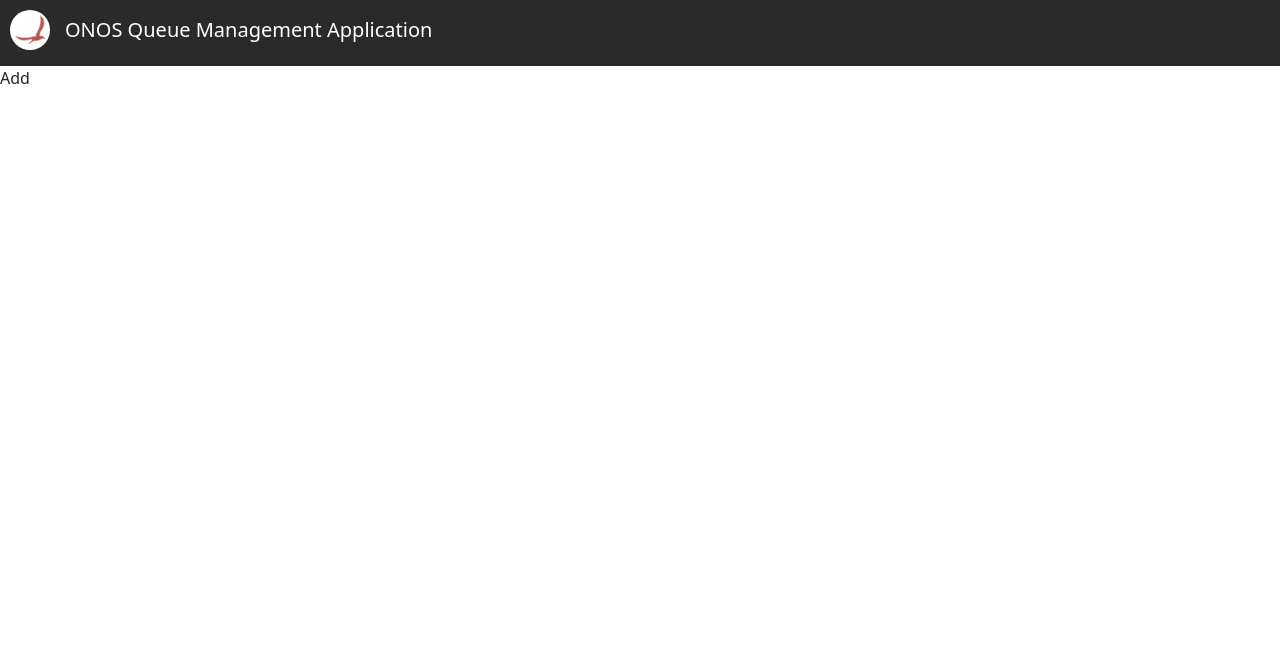
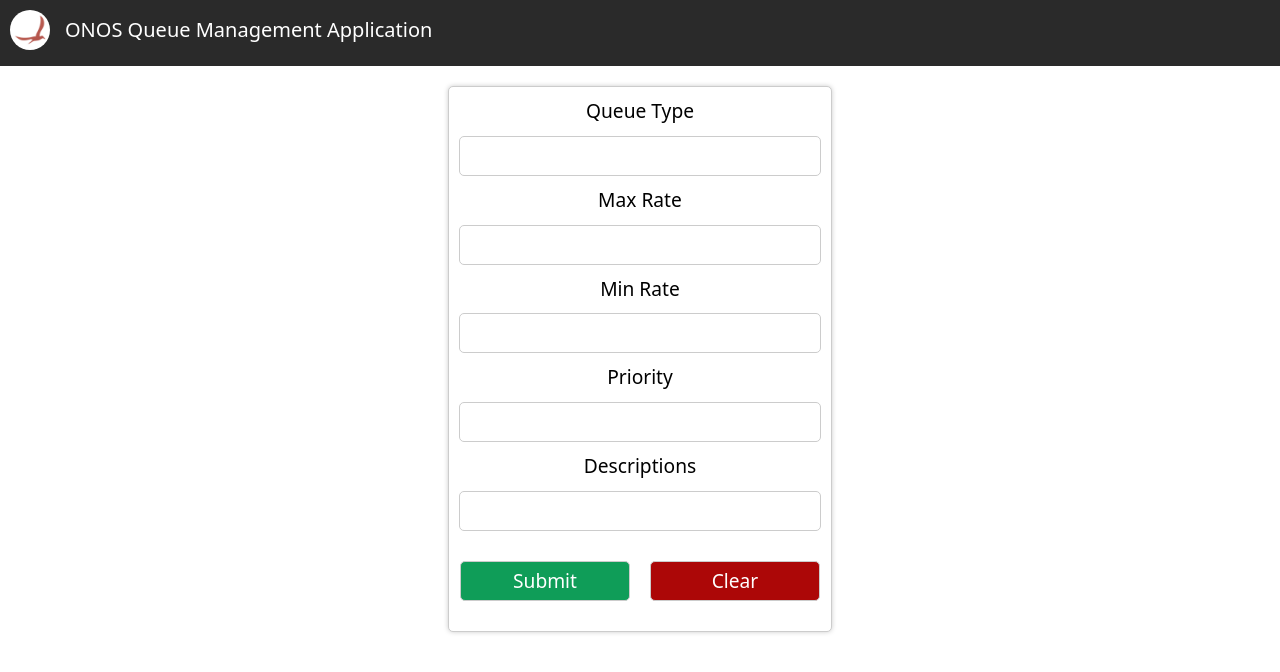
Before and after one commit to DamikaAlwis-Gif/Onos_app_frontend, a React (Create React App) app: page /add in a window 1280 px wide. Shown: the top 672 px of the page. Built offline with nearby package versions, Linux system fonts and the light colour scheme.

Commit message:
third_commit

```diff
--- /dev/null
+++ b/src/components/Add.css
@@ -0,0 +1,93 @@
+form{
+    display: flex;
+    flex-direction: column;
+    justify-content: center;
+    align-items: center;
+    margin: 20px auto;
+    width: 30%;
+    padding: 10px;
+    border: 1px solid #ccc;
+    border-radius: 5px;
+    box-shadow: 0 0 5px #ccc;
+    background-color: #fff;
+    color: #000;
+    font-size: 1.2rem;
+    font-weight: 500;
+    text-align: center;
+    transition: all 0.3s ease-in-out;
+}
+form:hover{
+    box-shadow: 0 0 10px #ccc;
+}
+form input{
+    width: 100%;
+    height: 40px;
+    margin: 10px 0;
+    padding: 0 10px;
+    border: 1px solid #ccc;
+    border-radius: 5px;
+    outline: none;
+    font-size: 1.2rem;
+    font-weight: 500;
+    transition: all 0.3s ease-in-out;
+}
+form input:focus{
+    border: 1px solid #000;
+}
+/* button{
+    width: 175px;
+    margin: 5px;
+} */
+
+.clear-button{
+  width: 170px;
+  height: 40px;
+  padding:5px;
+  margin: 10px 0;
+  border: 1px solid #ccc;
+  border-radius: 5px;
+  outline: none;
+  font-size: 1.2rem;
+  font-weight: 500;
+  transition: all 0.3s ease-in-out;
+  background-color: #ac0707;
+  color: #fff;
+  cursor: pointer;
+
+}
+.clear-button:hover{
+  background-color: #fff;
+  color: #ac0707;
+  border: 1px solid #ac0707;
+}
+.clear-button:active{
+  background-color: #ac0707;
+  color: #fff;
+  border: 1px solid #fff;
+}
+.submit-button{
+  width: 170px;
+  height: 40px;
+  padding:5px;
+  margin: 10px 0;
+  border: 1px solid #ccc;
+  border-radius: 5px;
+  outline: none;
+  font-size: 1.2rem;
+  font-weight: 500;
+  transition: all 0.3s ease-in-out;
+  background-color: #0f9d58;
+  color: #fff;
+  cursor: pointer;
+
+}
+.submit-button:hover{
+  background-color: #fff;
+  color: #0f9d58;
+  border: 1px solid #0f9d58;
+}
+.submit-button:active{
+  background-color: #0f9d58;
+  color: #fff;
+  border: 1px solid #fff;
+}
--- a/src/components/Add.jsx
+++ b/src/components/Add.jsx
@@ -1,9 +1,51 @@
 import React from 'react'
-
+import "./Add.css"
+import Button from "@mui/material/Button";
 const Add = () => {
   return (
-    <div>Add</div>
-  )
+    <div className="row">
+      <div>
+        <form>
+          <label for="name">Queue Type</label>
+          <input type="text" id="name" name="name" required></input>
+
+          <label >Max Rate</label>
+          <input type="text"  required></input>
+
+          <label >Min Rate</label>
+          <input type="text"  required></input>
+
+          <label>Priority</label>
+          <input type="text"  required></input>
+
+          <label >Descriptions</label>
+          <input type="text"  required></input>
+
+          <div
+            style={{
+              display: "flex",
+              flexDirection: "row",
+            }}
+          >
+            <div
+              style={{
+                margin: "10px",
+              }}
+            >
+              <button className="submit-button">Submit</button>
+            </div>
+            <div
+              style={{
+                margin: "10px",
+              }}
+            >
+              <button className="clear-button">Clear</button>
+            </div>
+          </div>
+        </form>
+      </div>
+    </div>
+  );
 }
 
 export default Add
--- a/src/components/NavBar.jsx
+++ b/src/components/NavBar.jsx
@@ -30,13 +30,17 @@ const NavBar = () => {
                   fontSize: "20px",
                   textAlign: "center",
                   color: "white",
+                  fontWeight: 500,
+
 
                 }}
               >
                 ONOS Queue Management Application
               </p>
             </div>
+
           </div>
+
         </div>
       </div>
     </div>
--- /dev/null
+++ b/src/components/QueueList.css
@@ -0,0 +1,26 @@
+.submit-button{
+  width: 170px;
+  height: 40px;
+  padding:5px;
+  margin: 10px 0;
+  border: 1px solid #ccc;
+  border-radius: 5px;
+  outline: none;
+  font-size: 1.2rem;
+  font-weight: 500;
+  transition: all 0.3s ease-in-out;
+  background-color: #0f9d58;
+  color: #fff;
+  cursor: pointer;
+
+}
+.submit-button:hover{
+  background-color: #fff;
+  color: #0f9d58;
+  border: 1px solid #0f9d58;
+}
+.submit-button:active{
+  background-color: #0f9d58;
+  color: #fff;
+  border: 1px solid #fff;
+}
--- a/src/components/QueueList.jsx
+++ b/src/components/QueueList.jsx
@@ -11,7 +11,7 @@ import TableRow from "@mui/material/TableRow";
 import Paper from "@mui/material/Paper";
 import { useNavigate } from 'react-router-dom';
 import IconButton from "@mui/material/IconButton";
-
+import "./QueueList.css";
 const QueueList = () => {
   const [switchName, setSwitchName] = useState("switch1");
   const navigate = useNavigate();
@@ -20,85 +20,20 @@ const QueueList = () => {
   }
   return (
     <div>
-      {/* <div className=".switch-name">
-        <p
-          style={{
-            fontSize: "20px",
-            textAlign: "center",
-            color: "black",
-            fontWeight: "bold",
-          }}
-        >
-          OVS switch : {switchName}
-        </p>
-      </div> */}
-
       <div className="container mt-5">
         <div className="row">
           <div style={{ marginBottom: "10px" }}>
-            <Button
+            {/* <Button
               variant="contained"
               color="success"
               size="small"
               onClick={handleAdd}
             >
               Add new queue
-            </Button>
+            </Button> */}
+            <button className = "submit-button" onClick={handleAdd}>Add New Queue</button>
           </div>
-          {/* <div className="col">
-            <table className="table table-light  table-hover table-responsive">
-              <thead>
-                <tr>
-                  <th>Queue ID</th>
-                  <th>Queue Type</th>
-                  <th>Max Rate</th>
-                  <th>Min Rate</th>
-                  <th>Priority</th>
-                  <th>Description</th>
-                  <th>Actions</th>
-                </tr>
-              </thead>
-              <tbody>
-                <tr>
-                  <td>1</td>
-                  <td>linux-htb</td>
-                  <td>10000000</td>
-                  <td>10000000</td>
-                  <td>1</td>
-                  <td>default</td>
-                  <td>
 
-                    <Button
-                      variant="contained"
-                      color="error"
-                      size="small"
-                      startIcon={<DeleteIcon />}
-                    >
-                      Delete
-                    </Button>
-                  </td>
-                </tr>
-                <tr>
-                  <td>2</td>
-                  <td>linux-htb</td>
-                  <td>10000000</td>
-                  <td>10000000</td>
-                  <td>1</td>
-                  <td>default</td>
-                  <td>
-                    <Button
-                      variant="contained"
-                      color="error"
-                      size="small"
-                      startIcon={<DeleteIcon />}
-                    >
-                      Delete
-                    </Button>
-                  </td>
-                </tr>
-              </tbody>
-            </table>
-          </div> */}
           <div>
             <TableContainer component={Paper}>
               <Table>
```
